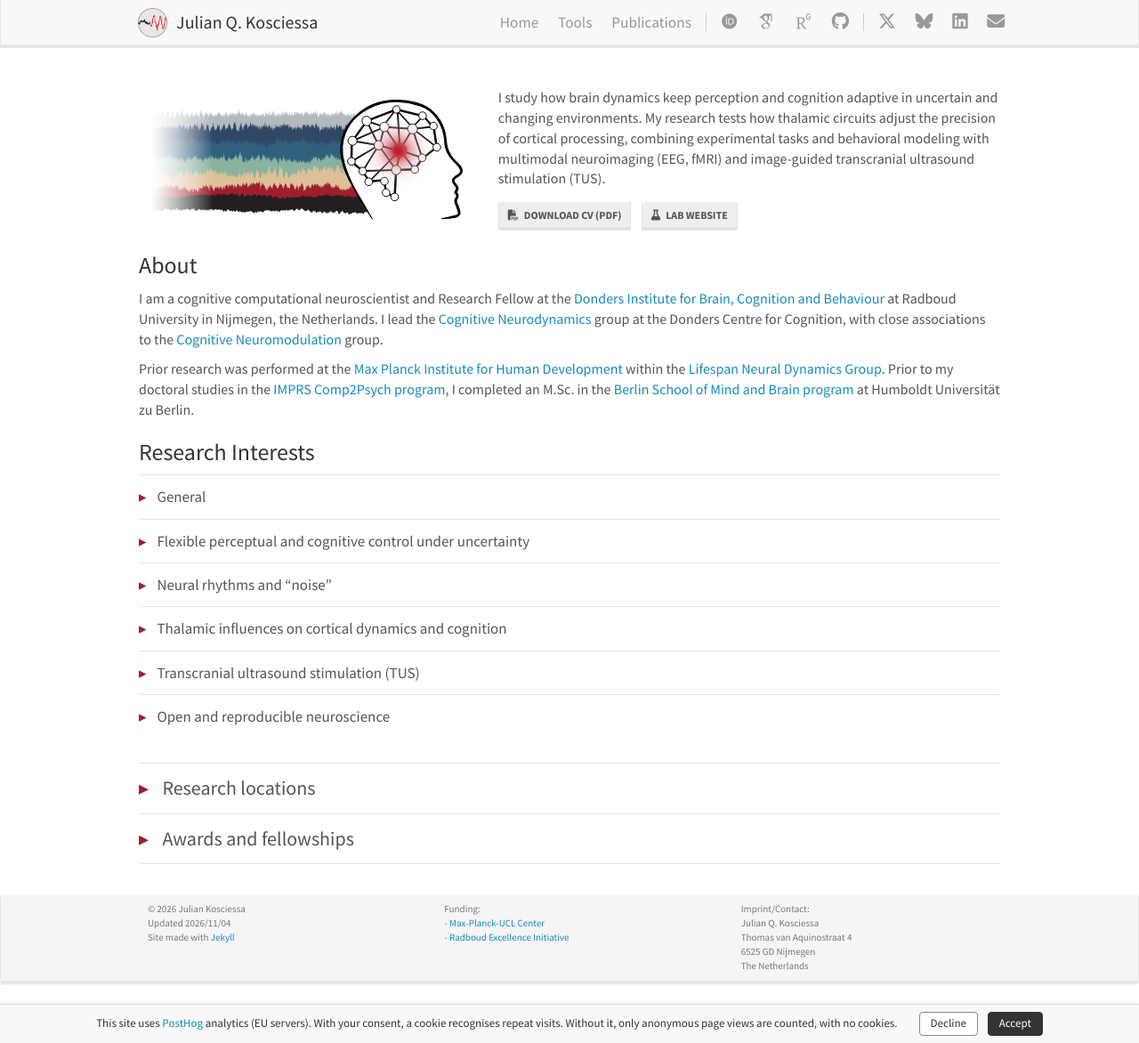
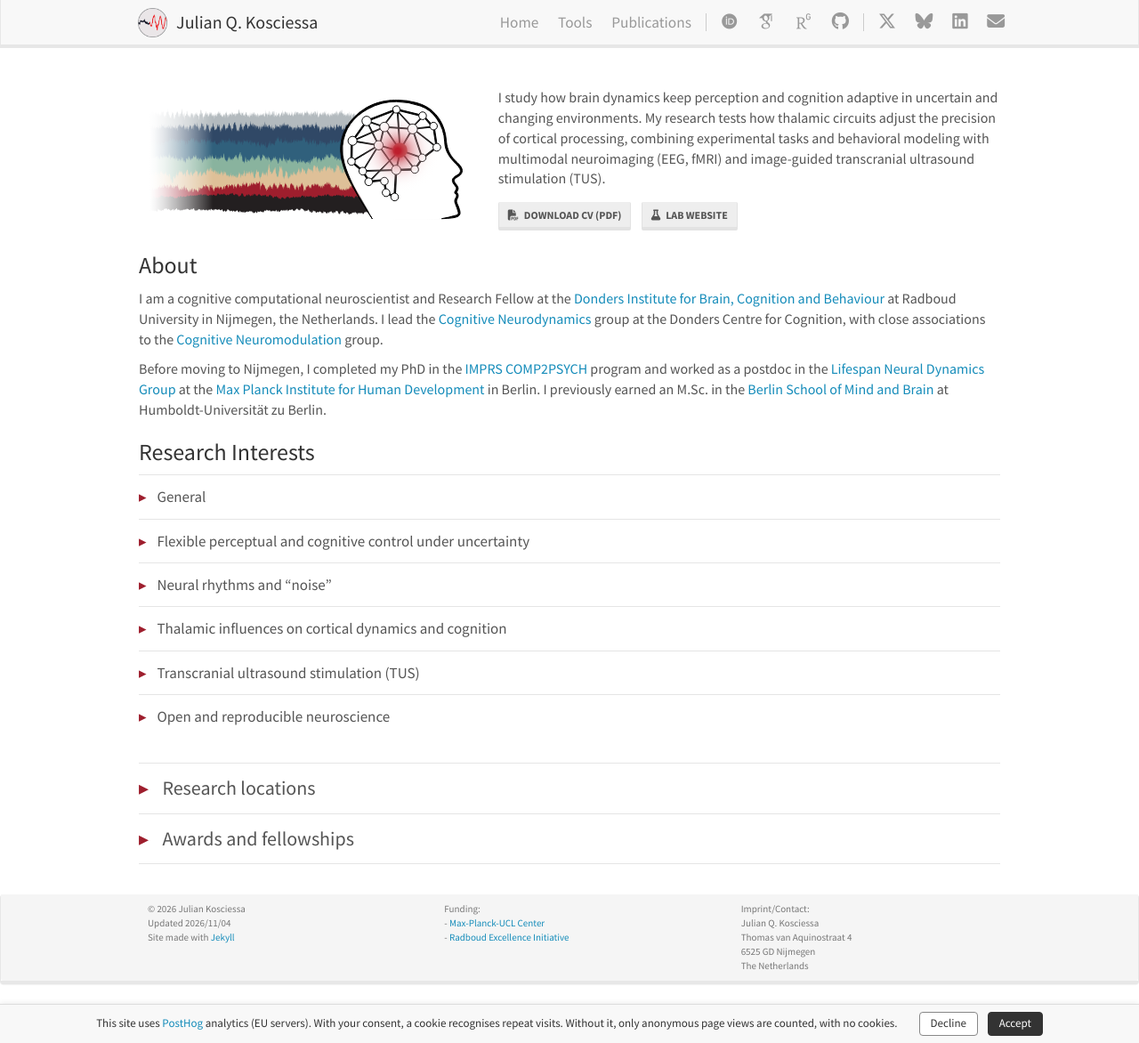
Before and after one commit to jkosciessa/jkosciessa.github.io, a Jekyll site: the page built from _pages/home.md, in a window 1280 px wide and 1172 px high. Shown: the whole window at 89% size. Built offline with Jekyll 4.4.1, drawn with Linux system fonts in a browser that asks for light colours; some web fonts are replaced.

Commit message:
home: rephrase prior-training paragraph

```diff
--- a/_pages/home.md
+++ b/_pages/home.md
@@ -24,7 +24,7 @@ I study how brain dynamics keep perception and cognition adaptive in uncertain a
 
 I am a cognitive computational neuroscientist and Research Fellow at the [Donders Institute for Brain, Cognition and Behaviour](https://www.ru.nl/donders/) at Radboud University in Nijmegen, the Netherlands. I lead the [Cognitive Neurodynamics](https://www.ru.nl/en/departments/donders-centre-for-cognition/cognitive-neurodynamics) group at the Donders Centre for Cognition, with close associations to the [Cognitive Neuromodulation](https://www.verhagenlab.com/) group.
 
-Prior research was performed at the [Max Planck Institute for Human Development](https://www.mpib-berlin.mpg.de/en) within the [Lifespan Neural Dynamics Group](https://www.mps-ucl-centre.mpg.de/en/about-the-centre/research-groups/lifespan-neural-dynamics-group). Prior to my doctoral studies in the [IMPRS Comp2Psych program](https://www.mps-ucl-centre.mpg.de/comp2psych), I completed an M.Sc. in the [Berlin School of Mind and Brain program](http://www.mind-and-brain.de/home/) at Humboldt Universität zu Berlin.
+Before moving to Nijmegen, I completed my PhD in the [IMPRS COMP2PSYCH](https://www.mps-ucl-centre.mpg.de/comp2psych) program and worked as a postdoc in the [Lifespan Neural Dynamics Group](https://www.mps-ucl-centre.mpg.de/en/about-the-centre/research-groups/lifespan-neural-dynamics-group) at the [Max Planck Institute for Human Development](https://www.mpib-berlin.mpg.de/en) in Berlin. I previously earned an M.Sc. in the [Berlin School of Mind and Brain](http://www.mind-and-brain.de/home/) at Humboldt-Universität zu Berlin.
 
 <h2>Research Interests</h2>
 
```
